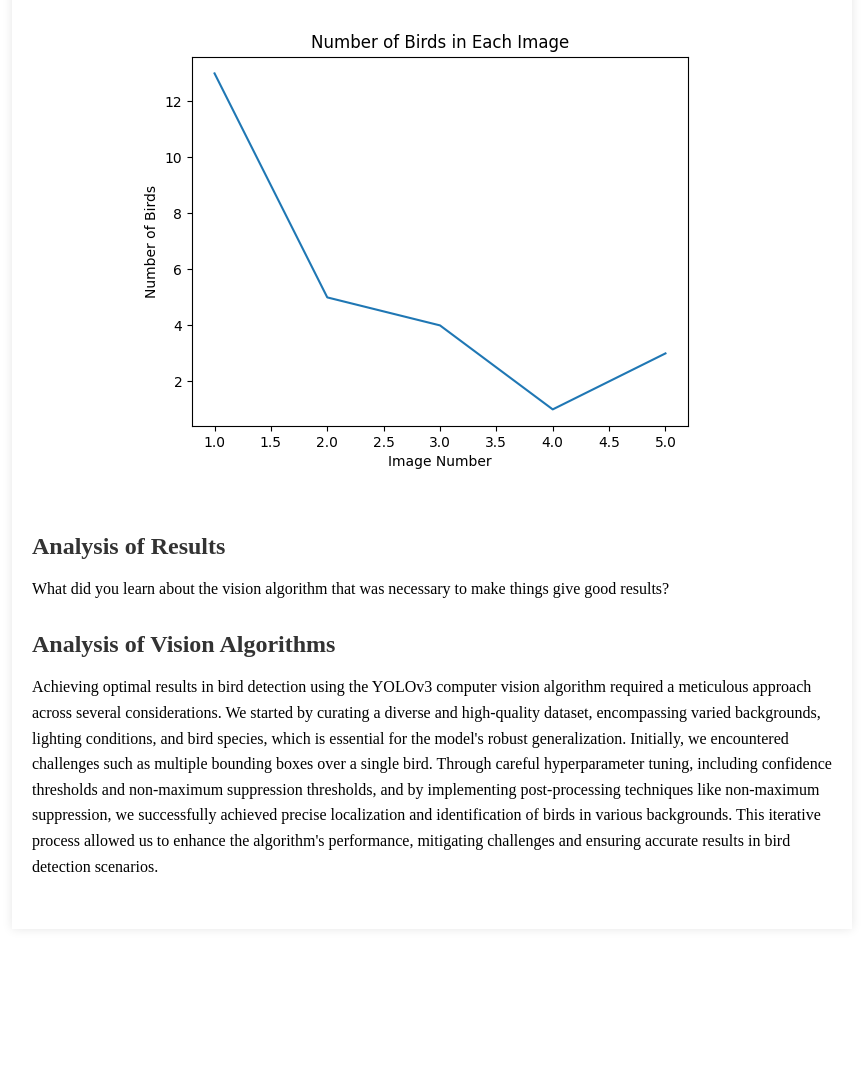
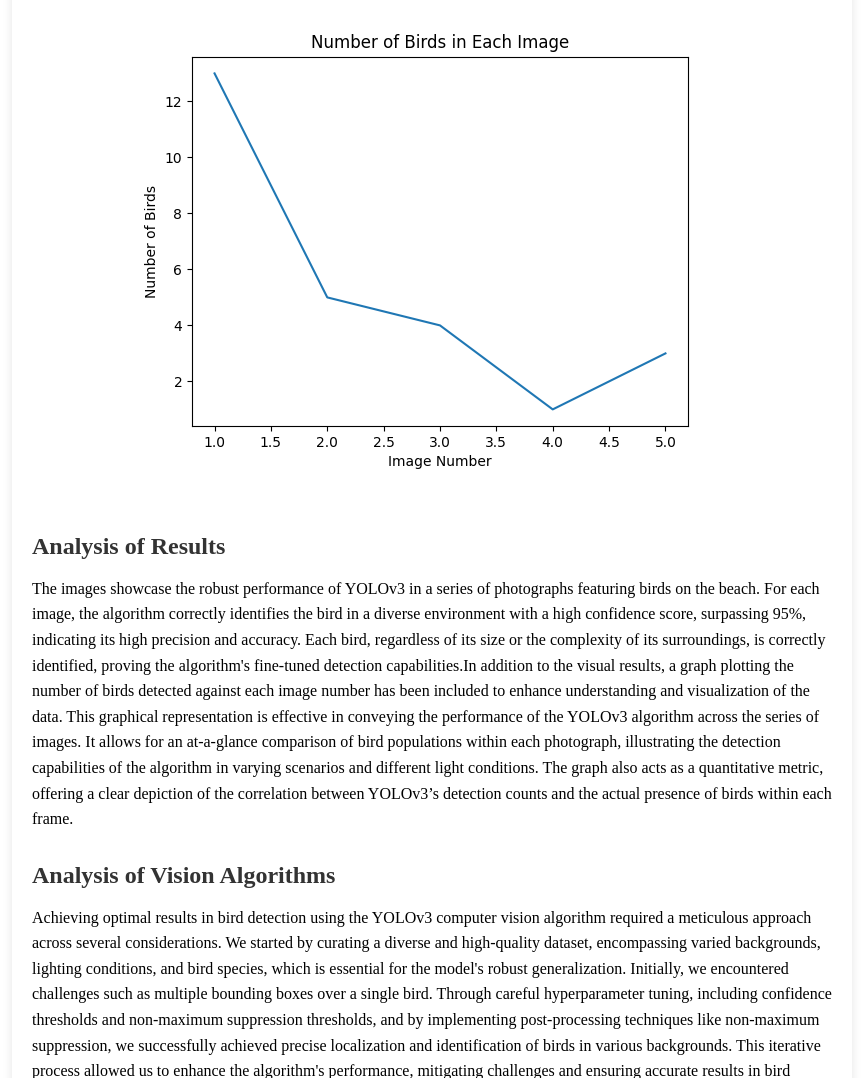
Before and after one commit to rashitiwary/Computer-Vision-Segmentation-Project, a Flask app: template templates/index.html in a window 1280 px wide. Shown: the part 987-2065 px from the top of the page, without its empty margins (208-1071 px from the left). Before the commit the page ends 1859 px from the top, so only its background shows below. Run offline with Flask 3, Linux system fonts and the light colour scheme; the template is opened without the code that fills it, so the values that code supplies are empty; parts of the project's set-up code (start-up, migrations or seed data) failed here and were passed over.

Commit message:
Update index.html

```diff
--- a/templates/index.html
+++ b/templates/index.html
@@ -152,7 +152,8 @@
     <div class="section">
         <h2  class="post-title">Analysis of Results</h2>
         <div class="post-content">
-            <p>What did you learn about the vision algorithm that was necessary to make things give good results?</p>
+            <p>The images showcase the robust performance of YOLOv3 in a series of photographs featuring birds on the beach. For each image, the algorithm correctly identifies the bird in a diverse environment with a high confidence score, surpassing 95%, indicating its high precision and accuracy. Each bird, regardless of its size or the complexity of its surroundings, is correctly identified, proving the algorithm's fine-tuned detection capabilities.In addition to the visual results, a graph plotting the number of birds detected against each image number has been included to enhance understanding and visualization of the data. This graphical representation is effective in conveying the performance of the YOLOv3 algorithm across the series of images. It allows for an at-a-glance comparison of bird populations within each photograph, illustrating the detection capabilities of the algorithm in varying scenarios and different light conditions. The graph also acts as a quantitative metric, offering a clear depiction of the correlation between YOLOv3’s detection counts and the actual presence of birds within each frame.
+</p>
         </div>
     </div>
 
```
